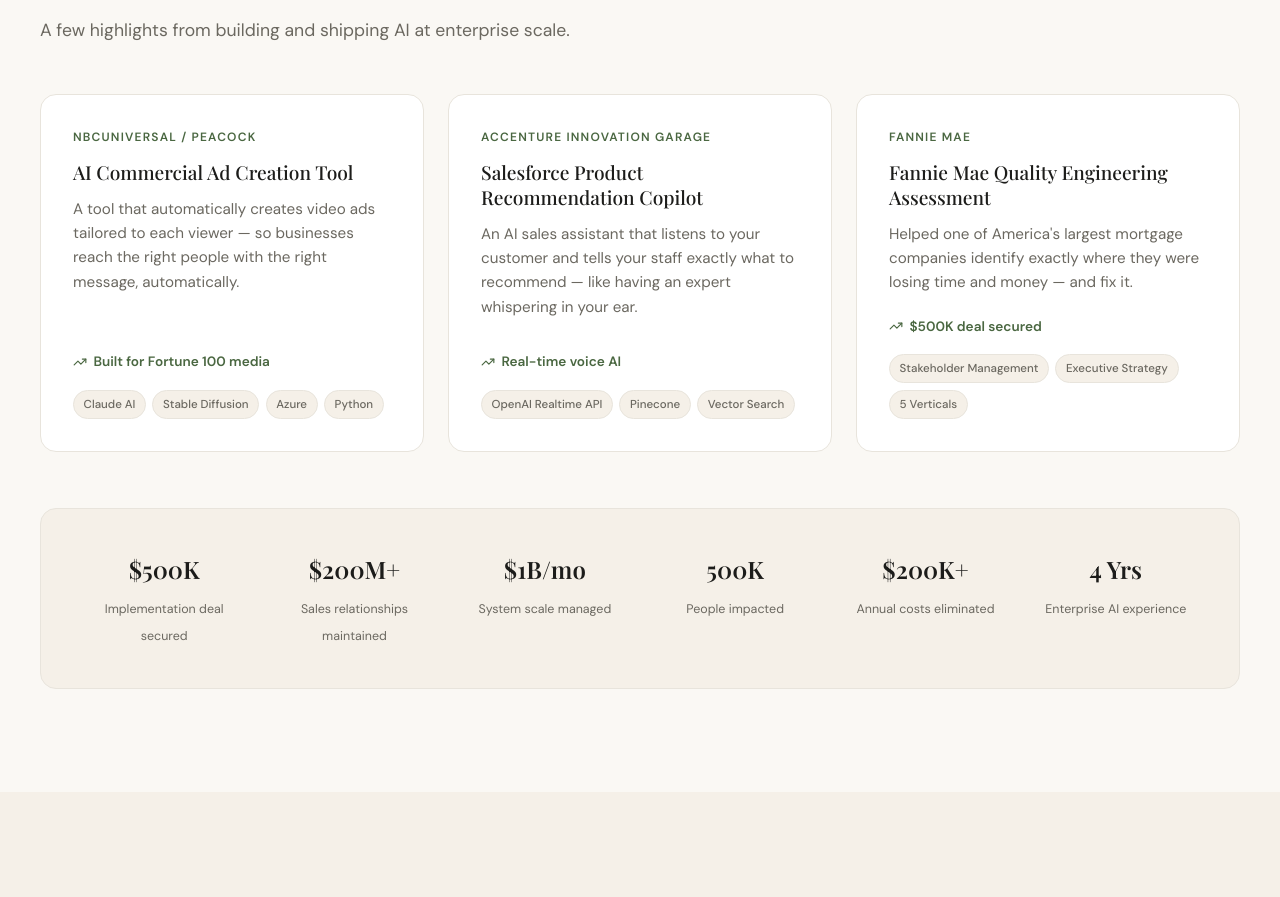
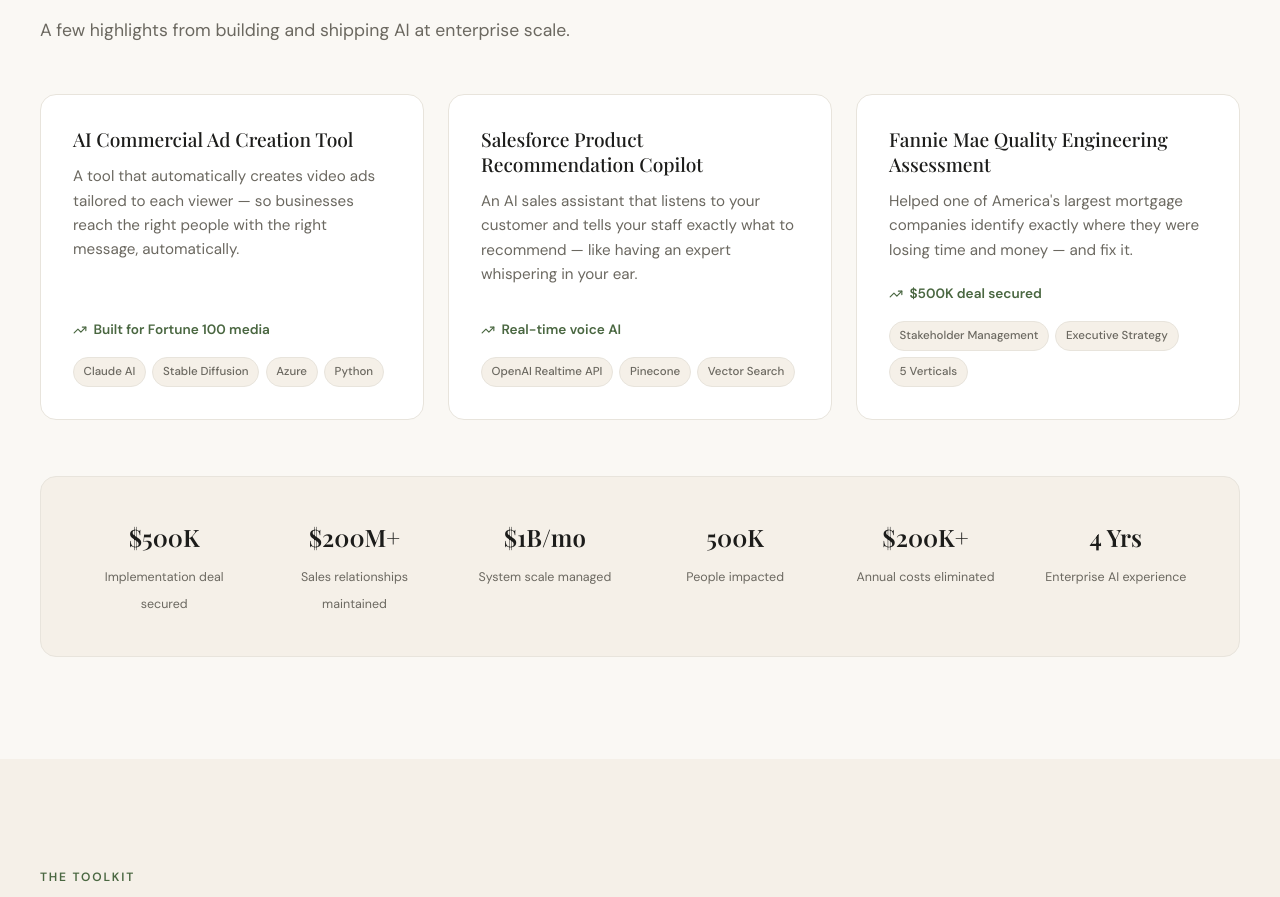
Before and after one commit to joeshsethi/joesh-landing-page, a React (Vite) app: page / in a window 1280 px wide. Shown: the part 2720-3617 px from the top of the page. Built offline with nearby package versions, Linux system fonts and the light colour scheme; a web font is replaced by a local one.

Commit message:
Remove client labels from project cards

```diff
--- a/src/components/Work.jsx
+++ b/src/components/Work.jsx
@@ -54,7 +54,6 @@
         <div className="work-grid reveal reveal-stagger" ref={cardsRef}>
           {projects.map(({ title, client, desc, stat, tags }) => (
             <div className="work-card" key={title}>
-              <span className="work-client">{client}</span>
               <h3 className="work-title">{title}</h3>
               <p className="work-desc">{desc}</p>
               <div className="work-stat">
```
